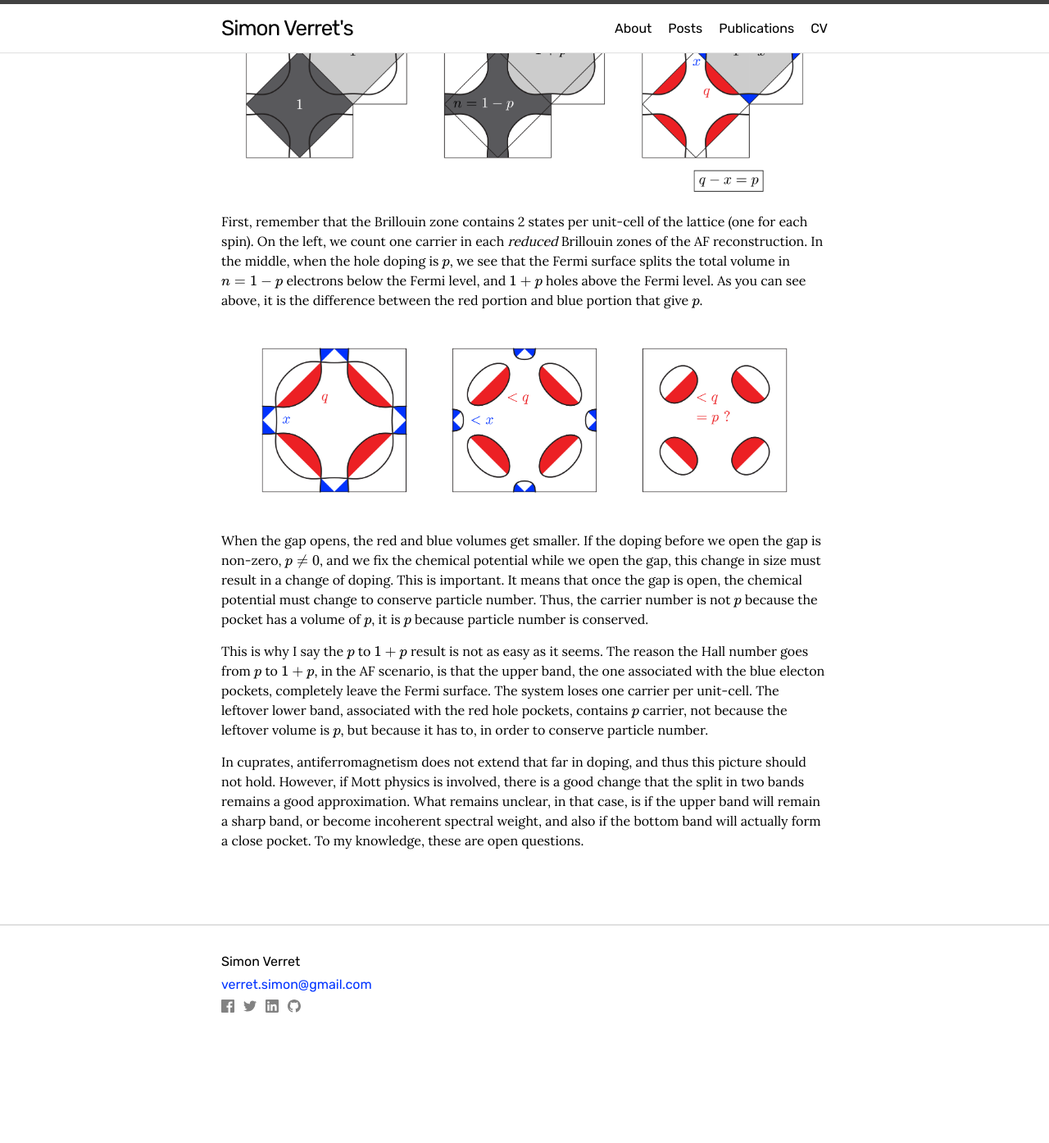
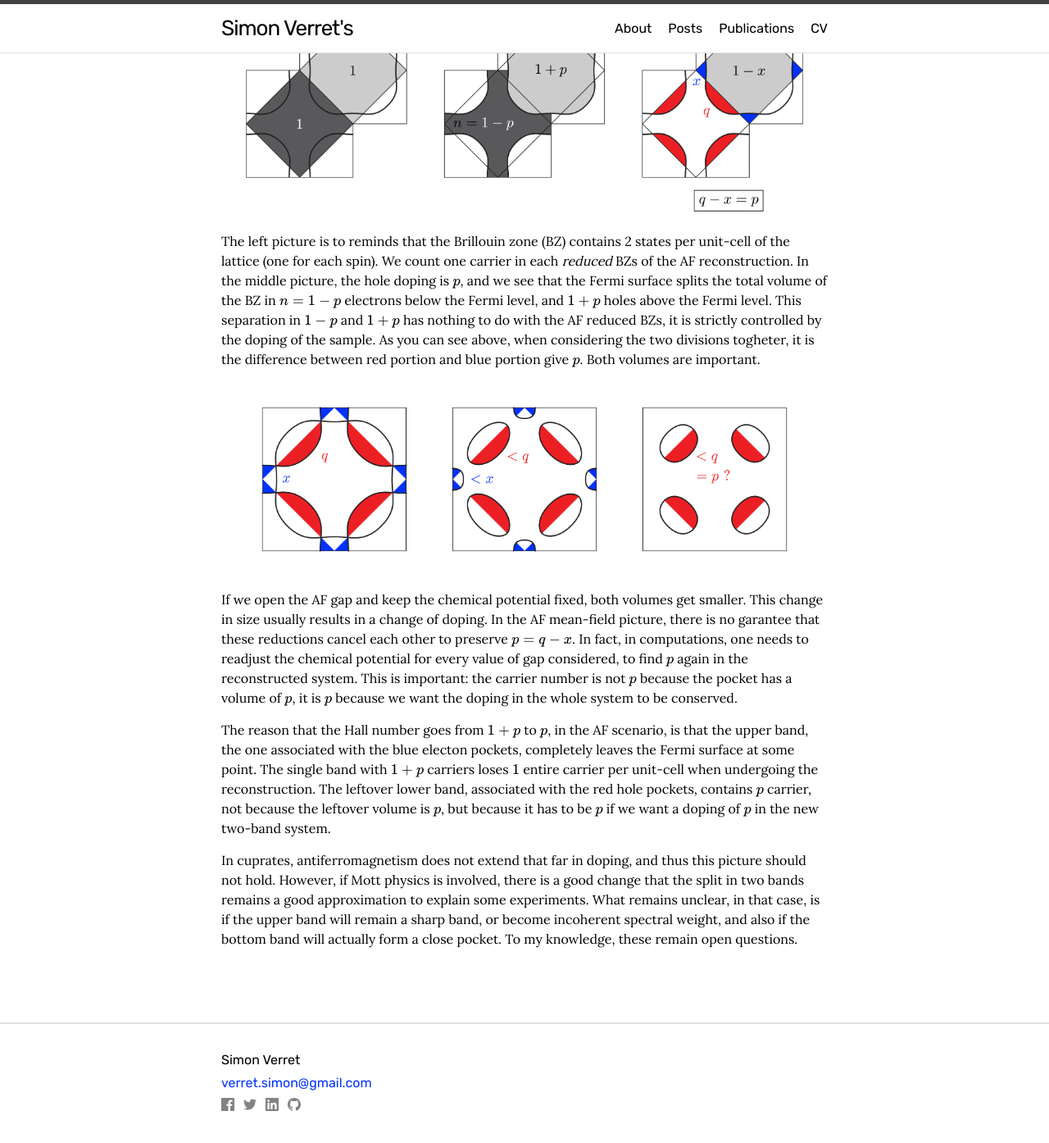
Before and after one commit to simonverret/simonverret.github.io, a Jekyll site: the page built from _posts/2019-03-19-carrier-density-antiferromagnet.md, in a window 1280 px wide and 1400 px high, scrolled down 355 px. Shown: the top 1394 px of the window at 82% size. Built offline with Jekyll 4.4.1, drawn with Linux system fonts in a browser that asks for light colours; some web fonts are replaced; formulas are drawn with MathJax 3; comment, search, counter and statistics services are not loaded; before the commit the page ends 1643 px from its top, so only the background shows below that; some of the changed text lies outside the part shown.

Commit message:
reworked the text a bit

```diff
--- a/_posts/2019-03-19-carrier-density-antiferromagnet.md
+++ b/_posts/2019-03-19-carrier-density-antiferromagnet.md
@@ -6,16 +6,16 @@
 mathjax: true
 ---
 
-In <a href="https://www.nature.com/articles/nature16983">this 2016 Nature paper</a> by Badoux _et al._, the Hall number goes from $p$ to $1+p$ as a function of doping. What is the intuition behind this result? Not all people find this question easy, and some might think it is easier than it actually is. To see what I mean, consider the following antiferromagnetic (AF) reconstruction of the [typical Fermi surface for cuprates]({% post_url 2018-10-05-dispersion-of-cuprates %}):
+In Badoux _et al._'s <a href="https://www.nature.com/articles/nature16983">2016 Nature paper</a>, the Hall number goes from $p$ to $1+p$ as a function of doping in YBCO. This results seems intuitive to some and counterintuitive to others. Here I want to clarify the picture, at the risk of may be making it less intuitive than often suggested. To see what I mean, consider the following antiferromagnetic (AF) reconstruction (as <a href="https://iopscience.iop.org/article/10.1209/0295-5075/113/27003/meta">suggested by Storey to explain the phenomena</a>):
 
 <img class="center" src="/img/dividingBrillouin-01.png"  title="dividing the Brillouin zone" width="1000px"/>
 
-First, remember that the Brillouin zone contains 2 states per unit-cell of the lattice (one for each spin). On the left, we count one carrier in each _reduced_ Brillouin zones of the AF reconstruction. In the middle, when the hole doping is $p$, we see that the Fermi surface splits the total volume in $n=1-p$ electrons below the Fermi level, and $1+p$ holes above the Fermi level. As you can see above, it is the difference between the red portion and blue portion that give $p$.
+The left picture is to reminds that the Brillouin zone (BZ) contains 2 states per unit-cell of the lattice (one for each spin). We count one carrier in each _reduced_ BZs of the AF reconstruction. In the middle picture, the hole doping is $p$, and we see that the Fermi surface splits the total volume of the BZ in $n=1-p$ electrons below the Fermi level, and $1+p$ holes above the Fermi level. This separation in $1-p$ and $1+p$ has nothing to do with the AF reduced BZs, it is strictly controlled by the doping of the sample. As you can see above, when considering the two divisions togheter, it is the difference between red portion and blue portion give $p$. Both volumes are important.
 
 <img class="center" src="/img/dividingBrillouin-02.png"  title="Increasing the gap at fixed chemical potential" width="1000px"/>
 
-When the gap opens, the red and blue volumes get smaller. If the doping before we open the gap is non-zero, $p\neq0$, and we fix the chemical potential while we open the gap, this change in size must result in a change of doping. This is important. It means that once the gap is open, the chemical potential must change to conserve particle number. Thus, the carrier number is not $p$ because the pocket has a volume of $p$, it is $p$ because particle number is conserved.
+If we open the AF gap and keep the chemical potential fixed, both volumes get smaller. This change in size usually results in a change of doping. In the AF mean-field picture, there is no garantee that these reductions cancel each other to preserve $p=q-x$. In fact, in computations, one needs to readjust the chemical potential for every value of gap considered, to find $p$ again in the reconstructed system. This is important: the carrier number is not $p$ because the pocket has a volume of $p$, it is $p$ because we want the doping in the whole system to be conserved.
 
-This is why I say the $p$ to $1+p$ result is not as easy as it seems. The reason the Hall number goes from $p$ to $1+p$, in the AF scenario, is that the upper band, the one associated with the blue electon pockets, completely leave the Fermi surface. The system loses one carrier per unit-cell. The leftover lower band, associated with the red hole pockets, contains $p$ carrier, not because the leftover volume is $p$, but because it has to, in order to conserve particle number.
+The reason that the Hall number goes from $1+p$ to $p$, in the AF scenario, is that the upper band, the one associated with the blue electon pockets, completely leaves the Fermi surface at some point. The single band with $1+p$ carriers loses $1$ entire carrier per unit-cell when undergoing the reconstruction. The leftover lower band, associated with the red hole pockets, contains $p$ carrier, not because the leftover volume is $p$, but because it has to be $p$ if we want a doping of $p$ in the new two-band system.
 
-In cuprates, antiferromagnetism does not extend that far in doping, and thus this picture should not hold. However, if Mott physics is involved, there is a good change that the split in two bands remains a good approximation. What remains unclear, in that case, is if the upper band will remain a sharp band, or become incoherent spectral weight, and also if the bottom band will actually form a close pocket. To my knowledge, these are open questions.
+In cuprates, antiferromagnetism does not extend that far in doping, and thus this picture should not hold. However, if Mott physics is involved, there is a good change that the split in two bands remains a good approximation to explain some experiments. What remains unclear, in that case, is if the upper band will remain a sharp band, or become incoherent spectral weight, and also if the bottom band will actually form a close pocket. To my knowledge, these remain open questions.
```
